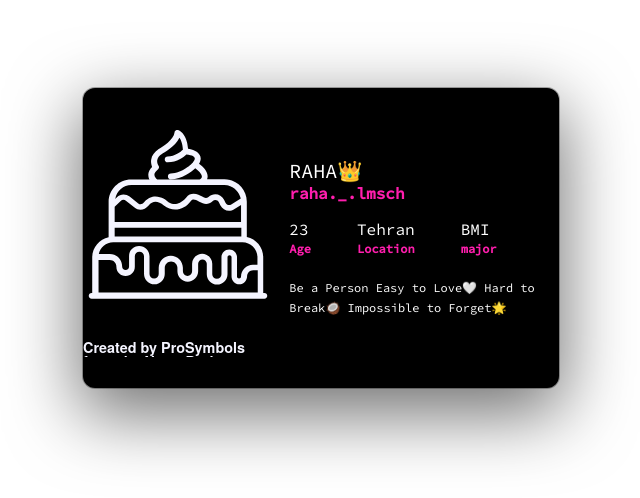
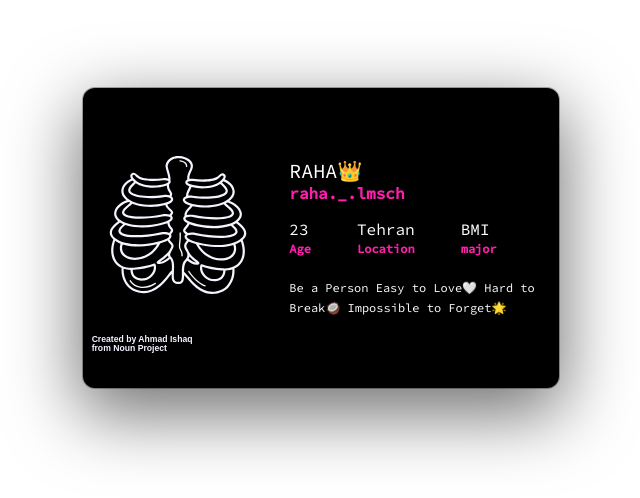
Before and after one commit to ftghme/rhrhrhrh, a plain HTML site: page index.html in a window 1280 px wide. Shown: the part 162-660 px from the top of the page, without its empty margins (319-959 px from the left). Drawn offline with Linux system fonts and the light colour scheme.

Commit message:
Update index.html

```diff
--- a/index.html
+++ b/index.html
@@ -12,7 +12,7 @@
 
 <div class="card">
    <div class="card-avatar">
-      <img src="cake.svg" alt="logo">
+      <img src="skel.svg" alt="logo">
 
    </div>
    <div class="card-details">
```
